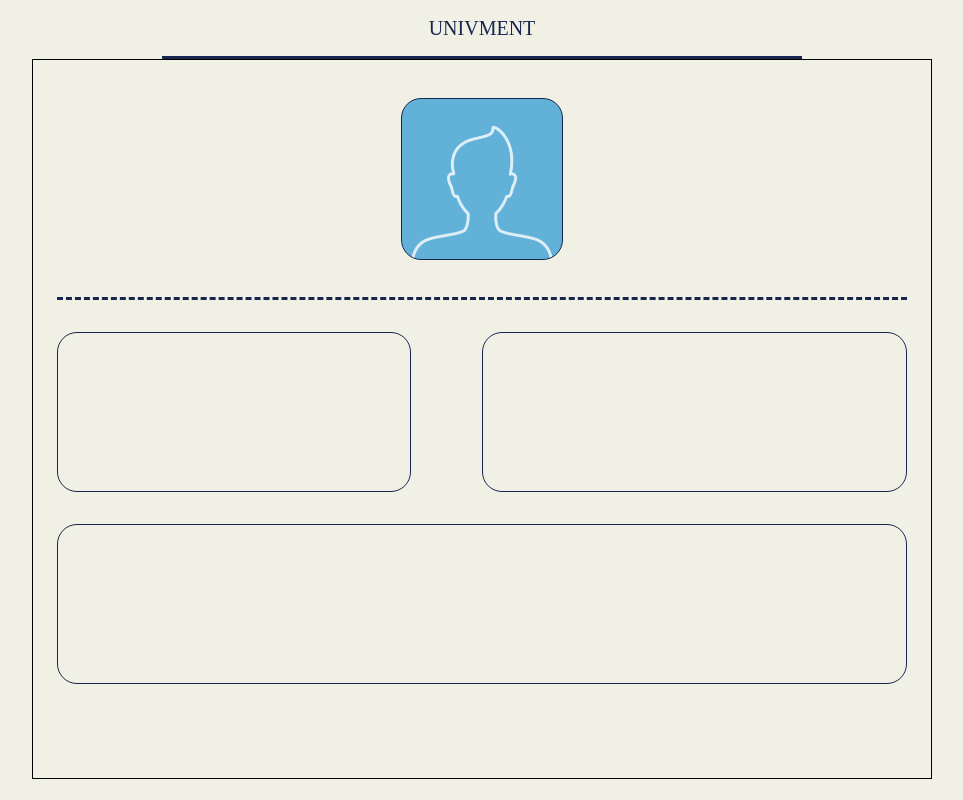
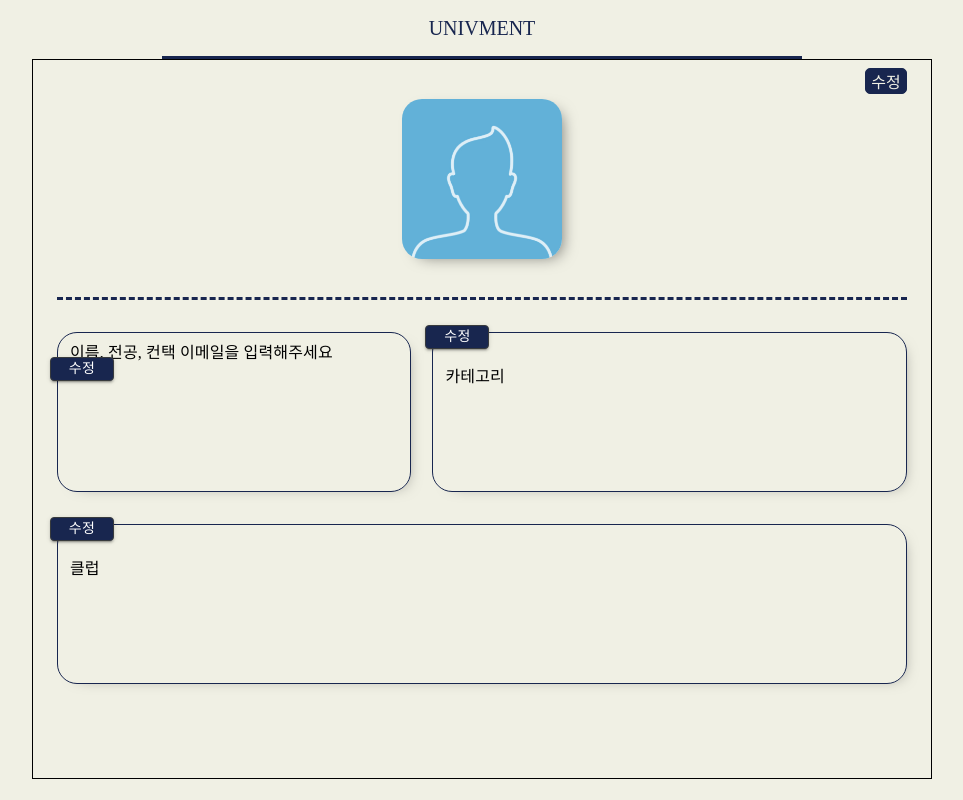
Before and after one commit to LikeLion-at-DGU/Univment_front, a React (Create React App) app: page /mypage in a window 1280 px wide. Shown: the whole page, without its empty margins (158-1121 px from the left). Built offline with nearby package versions, Linux system fonts and the light colour scheme; a web font is replaced by a local one.

Commit message:
[style] setting mypage structure & style

```diff
--- a/src/components/DefaultImg.js
+++ b/src/components/DefaultImg.js
@@ -6,7 +6,7 @@ const DefaultImg = () => {
     <>
       <Box
         sx={{
-          border: "1px solid #18264f",
+          border: "none",
           borderRadius: 5,
           width: "20vh",
           height: "20vh",
@@ -14,6 +14,7 @@ const DefaultImg = () => {
           backgroundSize: `cover`,
           backgroundRepeat: `no-repeat`,
           backgroundPosition: `center`,
+          boxShadow: "7px 5px 15px -7px rgba(0, 0, 0, 0.5)",
         }}
       ></Box>
     </>
--- a/src/pages/Mypage.js
+++ b/src/pages/Mypage.js
@@ -1,8 +1,9 @@
 import React, { useState } from "react";
 import Header from "../components/Header";
-import { Box, Container, Grid } from "@mui/material/";
-// import styles from "../static/css/Mypage.module.css";
+import { Box, Button, Container, Grid, Typography } from "@mui/material/";
+import styles from "../static/css/Mypage.module.css";
 import DefaultImg from "../components/DefaultImg";
+import axios from "axios";
 
 // xs, extra-small: 0px
 // sm, small: 600px
@@ -16,7 +17,24 @@ const Mypage = () => {
     user: id,
     birthday: "",
     major: "",
+    profileimage: null,
   });
+  const onLoadFile = async (e) => {
+    e.preventDefault();
+    const file = e.target.files[0];
+    setProfile({
+      ...profile,
+      profileimage: file,
+    });
+    let formData = new FormData();
+    if (profile?.profileimage) {
+      formData.append("image", profile.profileimage);
+    } else {
+      window.alert("이미지를 첨부해주세요.");
+      return;
+    }
+    // await axios
+  };
   return (
     <>
       <Header />
@@ -25,7 +43,7 @@ const Mypage = () => {
         maxWidth="md"
         sx={{ border: "1px solid black", minHeight: "90vh" }}
       >
-        <Grid container rowGap={4} justifyContent="space-between">
+        <Grid container rowGap={4} justifyContent="space-between" position="relative">
           <Grid
             item
             xs={12}
@@ -37,30 +55,102 @@ const Mypage = () => {
               alignItems: "center",
             }}
           >
+            <label htmlFor="mainProfile">
+              <div className={styles.profileBtn}>수정</div>
+            </label>
+            <input
+              type="file"
+              accept="image/*"
+              name="image"
+              id="mainProfile"
+              style={{ display: `none` }}
+              onChange={onLoadFile}
+            />
             <DefaultImg />
           </Grid>
           <Grid
             item
             xs={12}
-            sm={5}
-            sx={{ border: "1px solid #18264f", borderRadius: 5, height: "20vh" }}
-          ></Grid>
+            md={5}
+            sx={{
+              border: "1px solid #18264f",
+              borderRadius: 5,
+              boxShadow: "7px 5px 15px -12px rgba(0, 0, 0, 0.5)",
+              height: "20vh",
+            }}
+            position="relative"
+          >
+            <Typography sx={{ fontFamily: "Jeju Myeongjo", margin: "1vh 0 0 1.5vh" }}>
+              이름, 전공, 컨택 이메일을 입력해주세요
+            </Typography>
+            <Button
+              variant="contained"
+              sx={{
+                color: "#fff",
+                backgroundColor: "#18264f",
+                border: "1px solid #383b3d",
+                fontFamily: "Jeju Myeongjo",
+              }}
+              className={styles.basicBtn}
+            >
+              수정
+            </Button>
+          </Grid>
           <Grid
             item
             xs={12}
-            sm={6}
+            md={6.7}
             sx={{
               border: "1px solid #18264f",
               borderRadius: 5,
+              boxShadow: "7px 5px 15px -12px rgba(0, 0, 0, 0.5)",
               height: "20vh",
               alignItems: "flex-end",
             }}
-          ></Grid>
+            position="relative"
+          >
+            <Button
+              variant="contained"
+              sx={{
+                color: "#fff",
+                backgroundColor: "#18264f",
+                border: "1px solid #383b3d",
+                fontFamily: "Jeju Myeongjo",
+              }}
+              className={styles.categoryBtn}
+            >
+              수정
+            </Button>
+            <Typography sx={{ fontFamily: "Jeju Myeongjo", margin: "1vh 0 0 1.5vh" }}>
+              카테고리
+            </Typography>
+          </Grid>
           <Grid
             item
             xs={12}
-            sx={{ border: "1px solid #18264f", borderRadius: 5, height: "20vh" }}
-          ></Grid>
+            sx={{
+              border: "1px solid #18264f",
+              borderRadius: 5,
+              boxShadow: "7px 5px 15px -12px rgba(0, 0, 0, 0.5)",
+              height: "20vh",
+            }}
+          >
+            <Button
+              variant="contained"
+              sx={{
+                color: "#fff",
+                backgroundColor: "#18264f",
+                border: "1px solid #383b3d",
+                fontFamily: "Jeju Myeongjo",
+              }}
+              className={styles.clubBtn}
+            >
+              수정
+            </Button>
+            <Typography sx={{ fontFamily: "Jeju Myeongjo", margin: "1vh 0 0 1.5vh" }}>
+              클럽
+            </Typography>
+          </Grid>
         </Grid>
       </Container>
     </>
--- a/src/static/css/Mypage.module.css
+++ b/src/static/css/Mypage.module.css
@@ -27,3 +27,41 @@
   border-radius: 5px;
   transition: border 1s ease;
 }
+
+/* 마이페이지 내부 */
+.profileBtn {
+  display: flex;
+  position: absolute;
+  top: 1vh;
+  right: 0;
+  width: 5vh;
+  height: 3vh;
+  color: #f0f0e4;
+  background-color: #18264f;
+  border: 1px solid #18264f;
+  border-radius: 5px;
+  font-family: "Jeju Myeongjo";
+  justify-content: center;
+  align-items: center;
+  cursor: pointer;
+}
+
+.basicBtn {
+  position: absolute;
+  bottom: 1vh;
+  right: 1vh;
+  height: 3vh;
+}
+
+.categoryBtn {
+  position: absolute;
+  bottom: 1vh;
+  right: 1vh;
+  height: 3vh;
+}
+.clubBtn {
+  position: absolute;
+  bottom: 1vh;
+  right: 1vh;
+  height: 3vh;
+}
```
